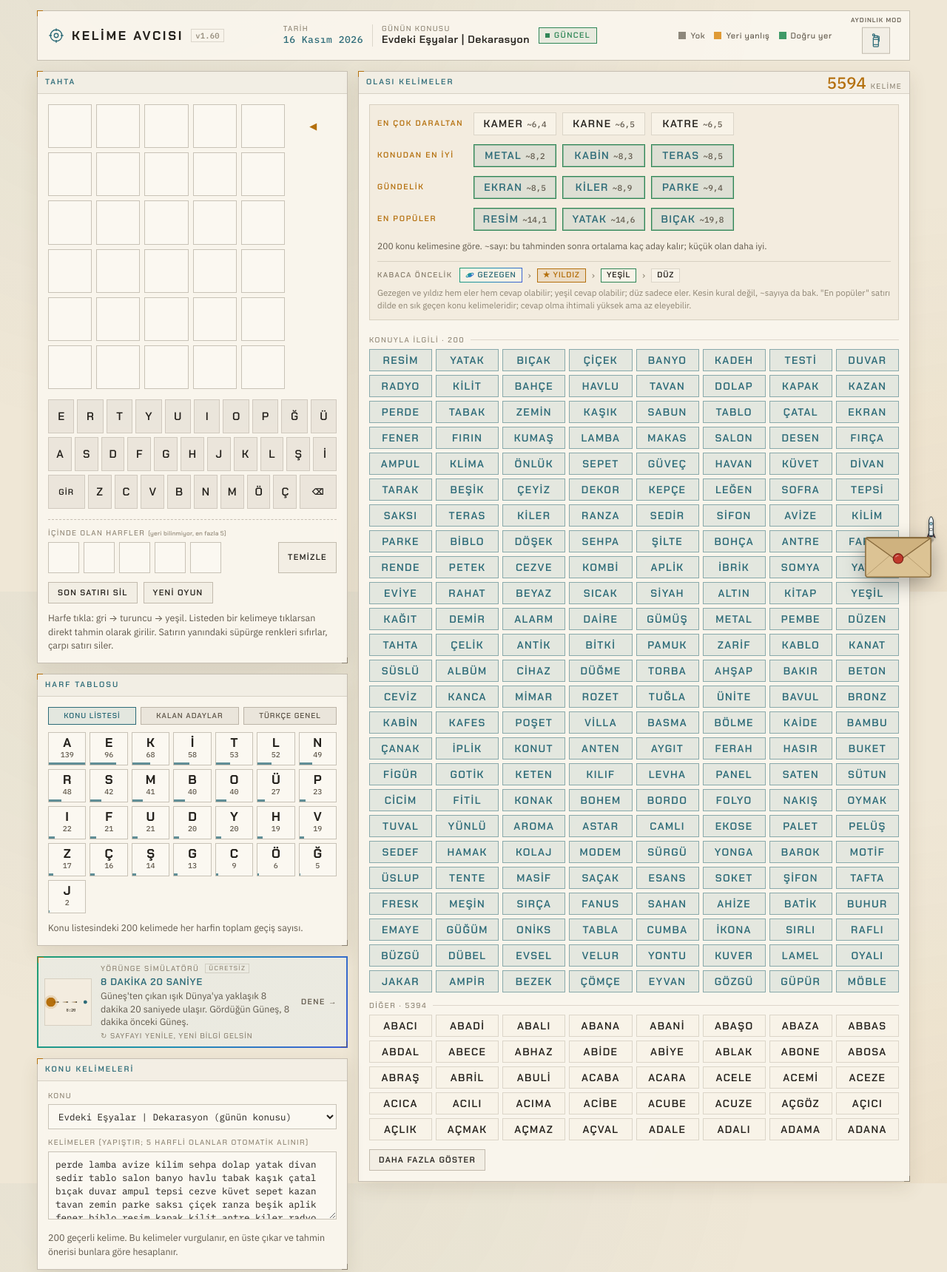
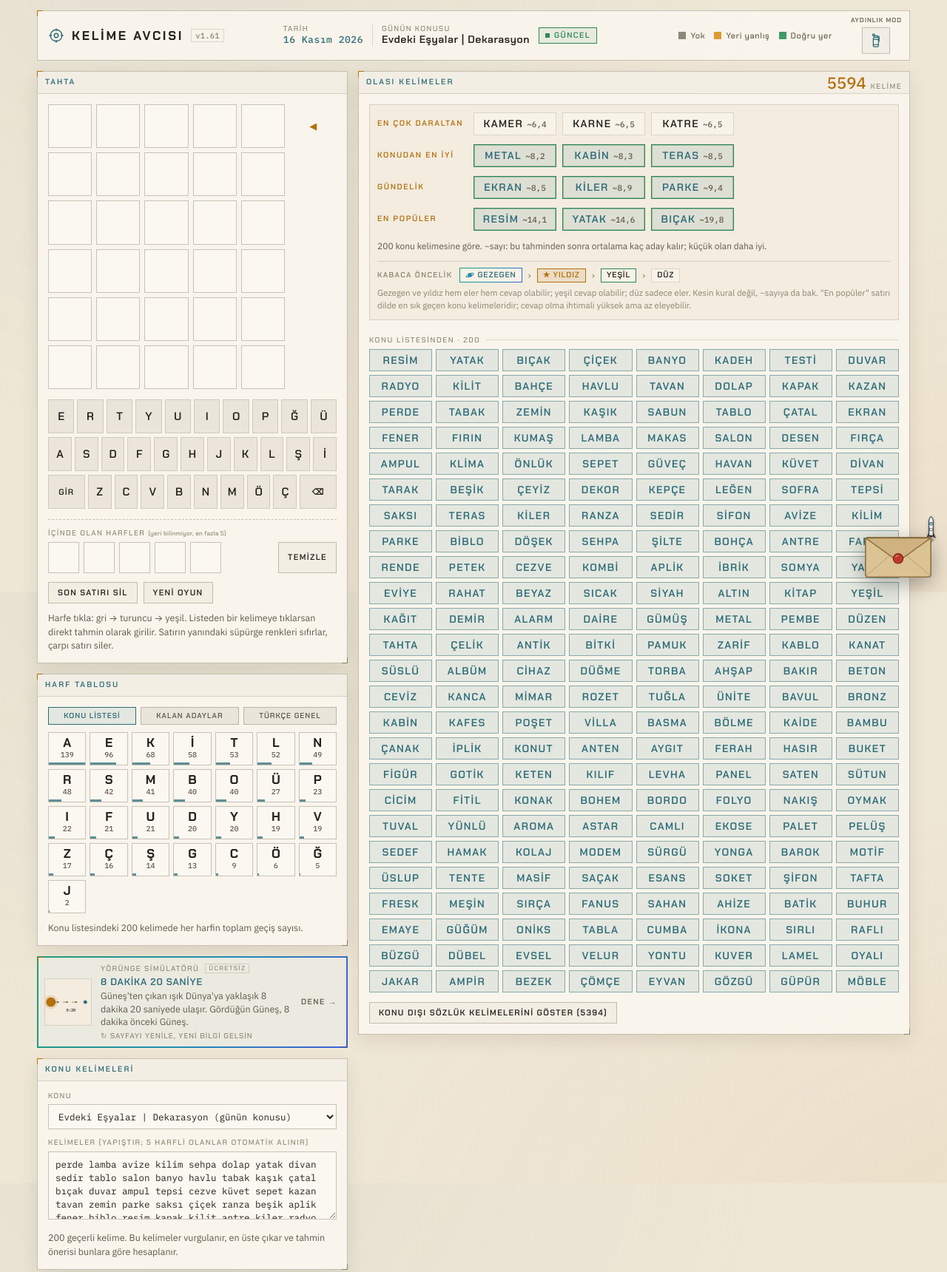
Before and after one commit to baqiKk/kelime-avcisi, a plain HTML site: page index.html in a window 1280 px wide. Shown: the top 1720 px of the page at 74% size. Drawn offline with Linux system fonts and the light colour scheme.

Commit message:
Konu dışı sözlük kelimeleri varsayılan gizli; bölüm başlıkları netleşti
Co-Authored-By: Claude Opus 5.5 <noreply@anthropic.com>
Claude-Session: https://claude.ai/code/session_012ewTcpksuhHkb8epMR636H

```diff
--- a/index.html
+++ b/index.html
@@ -219,6 +219,8 @@ button.pill{cursor:default;border-radius:0}
 .w.topic{border-color:color-mix(in srgb,var(--cyan) 50%,transparent);background:color-mix(in srgb,var(--cyan) 10%,transparent);color:var(--cyan)}
 .w.can{border-color:var(--good);box-shadow:inset 0 0 0 1px color-mix(in srgb,var(--good) 40%,transparent)}
 .w small{font:500 11px var(--f-mono);color:var(--dim);letter-spacing:0;margin-left:5px}
+.oth{grid-column:1/-1;margin-top:8px;justify-self:start}
+.list .w:not(.topic){opacity:.7}
 .sec{grid-column:1/-1;font:500 10px/1 var(--f-disp);letter-spacing:.16em;text-transform:uppercase;color:var(--faint);margin:8px 0 2px;display:flex;align-items:center;gap:8px}
 .sec::after{content:"";flex:1;height:1px;background:var(--line)}
 .more{margin-top:12px}
@@ -346,7 +348,7 @@ textarea{min-height:92px;resize:vertical}
   <div class="brand">
     <svg viewBox="0 0 24 24" fill="none" stroke="currentColor" stroke-width="1.5"><circle cx="12" cy="12" r="8.5"/><circle cx="12" cy="12" r="3"/><path d="M12 1.5v4M12 18.5v4M1.5 12h4M18.5 12h4"/></svg>
     <h1>Kelime Avcısı</h1>
-    <span class="ver" title="Son güncelleme: 16 Kasım 2026 09:49">v1.60</span>
+    <span class="ver" title="Son güncelleme: 16 Kasım 2026 10:53">v1.61</span>
   </div>
   <div class="today">
     <div><span class="lbl">Tarih</span><span class="val date" id="dDate">—</span></div>
@@ -446,7 +448,7 @@ textarea{min-height:92px;resize:vertical}
   </section>
 </div>
 <footer class="foot">
-  <span>Kelime Avcısı <b>v1.60</b></span><span class="dotsep">·</span><span>Son güncelleme 16 Kasım 2026 09:49</span><span class="dotsep">·</span><a href="https://github.com/baqiKk/kelime-avcisi" target="_blank" rel="noopener">Kaynak kod</a>
+  <span>Kelime Avcısı <b>v1.61</b></span><span class="dotsep">·</span><span>Son güncelleme 16 Kasım 2026 10:53</span><span class="dotsep">·</span><a href="https://github.com/baqiKk/kelime-avcisi" target="_blank" rel="noopener">Kaynak kod</a>
 </footer>
 
 <div class="mail" id="mail">
@@ -504,7 +506,7 @@ const lower=s=>s.toLocaleLowerCase("tr-TR");
 const LETTERS="abcçdefgğhıijklmnoöprsştuüvyz";
 const S={get(k,d){try{const v=localStorage.getItem(k);return v==null?d:JSON.parse(v)}catch(e){return d}},
          set(k,v){try{localStorage.setItem(k,JSON.stringify(v))}catch(e){}}};
-let cur=[], shown=PAGE;
+let cur=[], shown=PAGE, showOther=false;
 let rows=S.get("ka_rows",[]);
 let inc=S.get("ka_inc",["","","","",""]); if(!Array.isArray(inc)||inc.length!==5) inc=["","","","",""];
 let lmode=S.get("ka_lmode","topic");
@@ -569,7 +571,7 @@ const ICON_BROOM='<svg viewBox="0 0 24 24" fill="none" stroke="currentColor" str
 const ICON_COPY='<svg viewBox="0 0 24 24" fill="none" stroke="currentColor" stroke-width="1.8" stroke-linejoin="round"><rect x="9" y="9" width="12" height="12"/><path d="M5 15H3V3h12v2"/></svg>';
 const ICON_CHECK='<svg viewBox="0 0 24 24" fill="none" stroke="currentColor" stroke-width="2.2" stroke-linecap="square"><path d="M5 12.5l4.5 4.5L19 7"/></svg>';
 function iconBtn(cls,svg,label,fn){const b=document.createElement("button"); b.type="button"; b.className="ic "+cls; b.innerHTML=svg; b.title=label; b.setAttribute("aria-label",label); b.onclick=fn; return b}
-function submitWord(w){rows.push({w,s:Array(N).fill(0)}); cur=[]; save(); shown=PAGE; render()}
+function submitWord(w){rows.push({w,s:Array(N).fill(0)}); cur=[]; save(); shown=PAGE; showOther=false; render()}
 
 function render(){
   const b=document.getElementById("board"); b.innerHTML="";
@@ -631,9 +633,14 @@ function renderList(){
   const list=document.getElementById("list"); list.innerHTML="";
   if(!cand.length){list.innerHTML='<p class="empty">Hiç kelime kalmadı. Renkleri kontrol et ya da kelimeyi konu listesine ekle.</p>'}
   const tc=cand.filter(w=>topic.has(w)), oc=cand.filter(w=>!topic.has(w));
-  if(tc.length){sec(list,`Konuyla ilgili · ${tc.length}`); tc.forEach(w=>list.appendChild(chip(w,topic)))}
-  if(oc.length){ if(tc.length) sec(list,`Diğer · ${oc.length}`); oc.slice(0,Math.max(0,shown-tc.length)).forEach(w=>list.appendChild(chip(w,topic)))}
-  document.getElementById("more").hidden=cand.length<=shown;
+  if(tc.length){sec(list,`Konu listesinden · ${tc.length}`); tc.forEach(w=>list.appendChild(chip(w,topic)))}
+  let more=false;
+  if(oc.length){
+    if(tc.length&&!showOther){const b=document.createElement("button"); b.type="button"; b.className="btn oth";
+      b.textContent=`Konu dışı sözlük kelimelerini göster (${oc.length})`; b.onclick=()=>{showOther=true; renderList()}; list.appendChild(b)}
+    else{sec(list,tc.length?`Konu dışı · sözlükten · ${oc.length}`:`Konu listesinde aday kalmadı · sözlükten · ${oc.length}`);
+      const lim=Math.max(0,shown-tc.length); oc.slice(0,lim).forEach(w=>list.appendChild(chip(w,topic))); more=oc.length>lim}}
+  document.getElementById("more").hidden=!more;
   renderLetters(topic,cand);
 }
 const TR_FREQ={a:11.92,e:8.91,i:8.6,n:7.49,r:6.95,l:5.75,ı:5.12,d:4.73,k:4.68,m:3.75,y:3.34,t:3.31,u:3.23,s:3.01,b:2.84,o:2.48,ü:1.85,ş:1.78,z:1.5,g:1.25,ç:1.16,h:1.09,ğ:1.07,v:.96,c:.96,p:.89,ö:.78,f:.44,j:.03};
```
